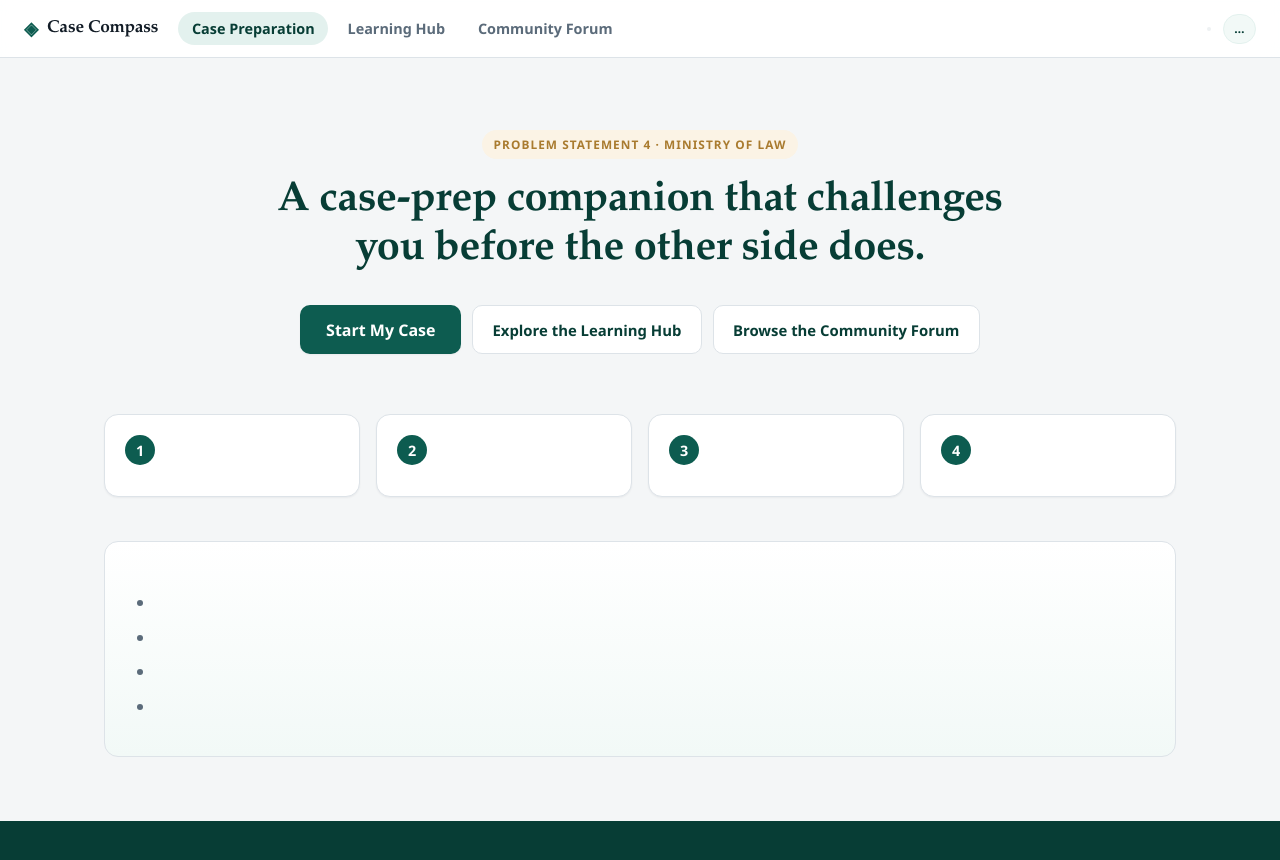
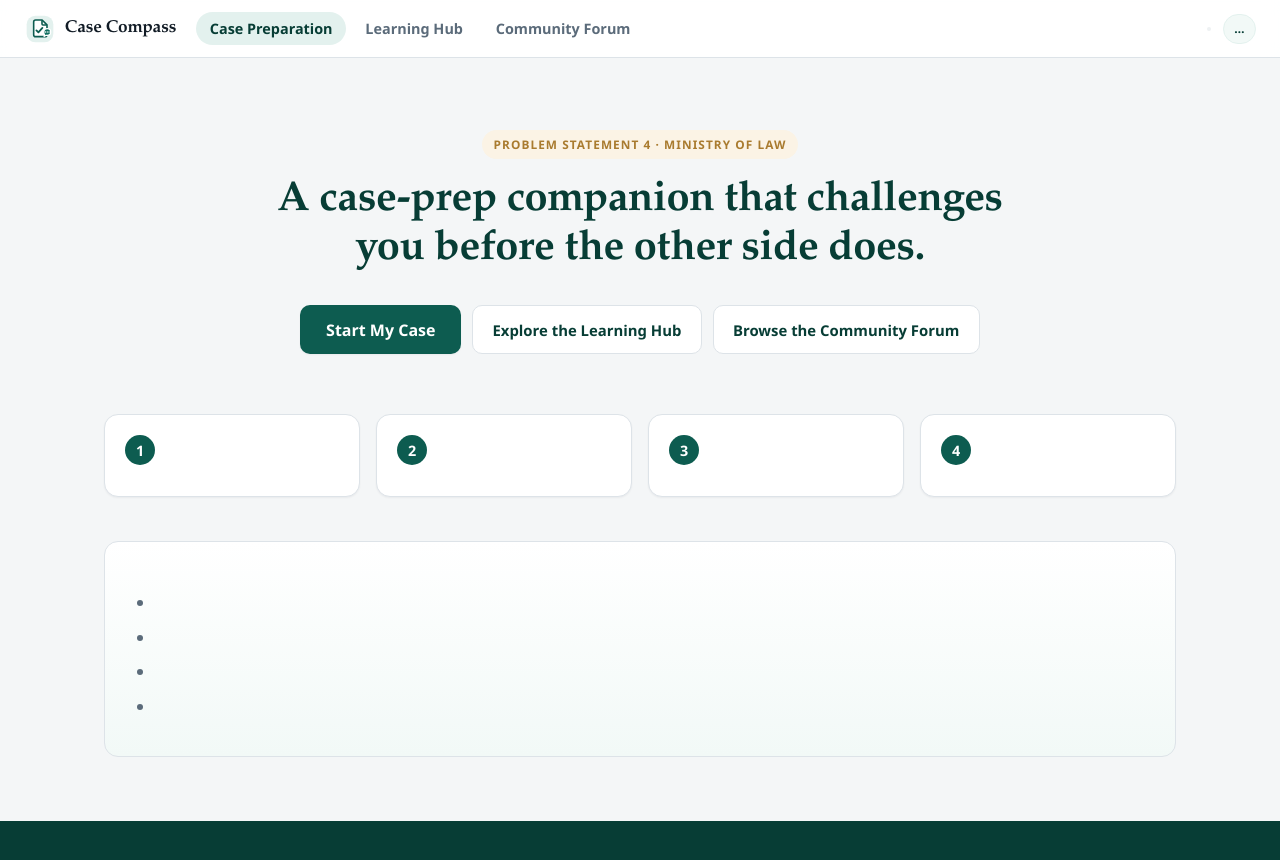
Before and after one commit to SMUnevan/ps4-minlaw, a website: page public/index.html in a window 1280 px wide. Drawn offline with Linux system fonts and the light colour scheme; no server answers.

Commit message:
changed logo

```diff
--- a/public/css/styles.css
+++ b/public/css/styles.css
@@ -62,7 +62,7 @@ h1, h2, h3, .brand-name { font-family: var(--serif); letter-spacing: -0.01em; }
   background: none; border: none; padding: 0; cursor: pointer;
   font-size: 1.08rem; font-weight: 700; color: var(--ink);
 }
-.brand-mark { color: var(--brand); font-size: 1.15rem; }
+.brand-mark { width: 2rem; height: 2rem; flex: none; }
 .tabs { display: flex; gap: 0.35rem; flex: 1; flex-wrap: nowrap; overflow-x: auto; scrollbar-width: none; }
 .tabs::-webkit-scrollbar { display: none; }
 .tab-btn {
--- a/public/index.html
+++ b/public/index.html
@@ -4,12 +4,13 @@
   <meta charset="UTF-8" />
   <meta name="viewport" content="width=device-width, initial-scale=1.0" />
   <title>Case Compass — Responsible AI Case Preparation</title>
+  <link rel="icon" href="assets/favicon.svg" type="image/svg+xml" />
   <link rel="stylesheet" href="css/styles.css" />
 </head>
 <body>
   <header class="topbar">
     <button class="brand" id="brandHome" type="button">
-      <span class="brand-mark" aria-hidden="true">◈</span>
+      <img class="brand-mark" src="assets/case-compass-mark.svg" alt="" />
       <span class="brand-name">Case Compass</span>
     </button>
 
```
Also changed, not shown: public/assets/case-compass-mark.svg (added), public/assets/favicon.svg (added).
